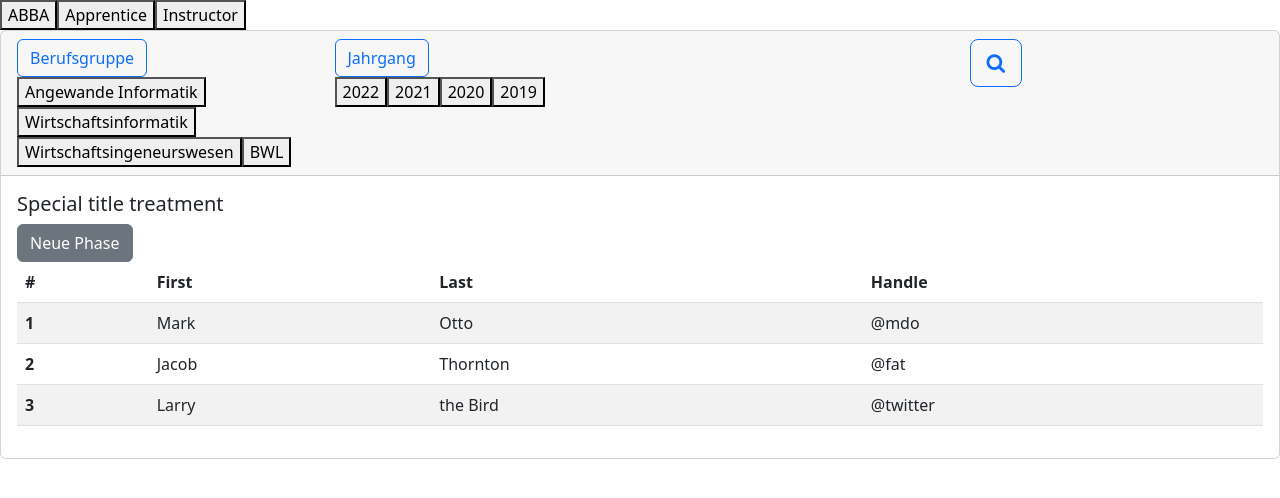
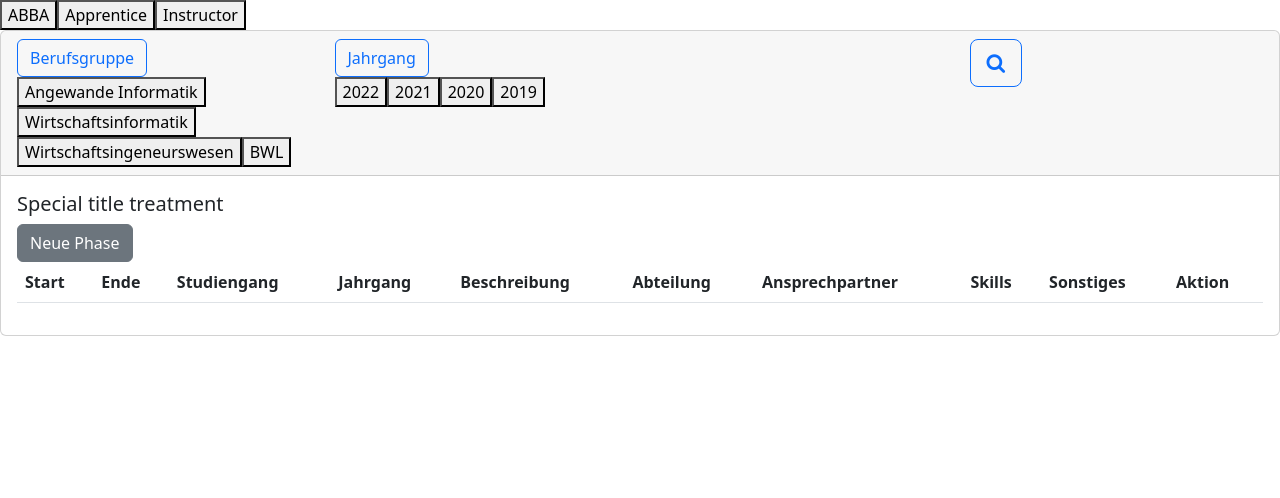
Before and after one commit to kngkiro/ng-training, an Angular app: page /abba in a window 1280 px wide. Shown: the top 498 px of the page. Built offline with nearby package versions, Linux system fonts and the light colour scheme.

Commit message:
4 files modified

```diff
--- a/src/app/abba/abba.component.html
+++ b/src/app/abba/abba.component.html
@@ -41,30 +41,33 @@
     <table class="table table-striped">
       <thead>
         <tr>
-          <th scope="col">#</th>
-          <th scope="col">First</th>
-          <th scope="col">Last</th>
-          <th scope="col">Handle</th>
+          <th scope="col">Start</th>
+          <th scope="col">Ende</th>
+          <th scope="col">Studiengang</th>
+          <th scope="col">Jahrgang</th>
+          <th scope="col">Beschreibung</th>
+          <th scope="col">Abteilung</th>
+          <th scope="col">Ansprechpartner</th>
+          <th scope="col">Skills</th>
+          <th scope="col">Sonstiges</th>
+          <th scope="col">Aktion</th>
         </tr>
       </thead>
       <tbody>
-        <tr>
-          <th scope="row">1</th>
-          <td>Mark</td>
-          <td>Otto</td>
-          <td>@mdo</td>
-        </tr>
-        <tr>
-          <th scope="row">2</th>
-          <td>Jacob</td>
-          <td>Thornton</td>
-          <td>@fat</td>
-        </tr>
-        <tr>
-          <th scope="row">3</th>
-          <td>Larry</td>
-          <td>the Bird</td>
-          <td>@twitter</td>
+        <tr *ngFor="let job of jobs">
+          <td>{{job.start}}</td>
+          <td>{{job.end}}</td>
+          <td>{{job.group}}</td>
+          <td>{{job.year}}</td>
+          <td>{{job.description}}</td>
+          <td>{{job.deparment}}</td>
+          <td>{{job.name}}</td>
+          <td>{{job.skills}}</td>
+          <td>{{job.misc}}</td>
+
+          <td>
+          <a class="btn btn-danger" [routerLink]="['/newphase']"> Löschen</a>
+          </td>
         </tr>
       </tbody>
     </table>
--- a/src/app/abba/abba.component.ts
+++ b/src/app/abba/abba.component.ts
@@ -1,4 +1,6 @@
 import { Component, OnInit } from '@angular/core';
+import { LocalService } from '../local.service';
+
 
 @Component({
   selector: 'app-abba',
@@ -7,7 +9,10 @@ import { Component, OnInit } from '@angular/core';
 })
 export class AbbaComponent implements OnInit {
 
-  constructor() { }
+  jobs = JSON.parse(this.localStore.getData("jobs"));
+
+
+  constructor(private localStore: LocalService) { }
 
   ngOnInit() {
   }
--- a/src/app/abba/newjob/newjob.component.html
+++ b/src/app/abba/newjob/newjob.component.html
@@ -24,6 +24,26 @@
     bis
     <input class="form-control w-25" type="date" id="end" name="end" formControlName="end" required>
   </div>
+  <div class="form-group">
+    <label for="name">Name</label>
+    <input class="form-control w-50" type="text" id="name" name="name" formControlName="name" placeholder="Name" >
+  </div>
+  <div class="form-group">
+    <label for="department">Abteilung</label>
+    <input class="form-control w-50" type="text" id="department" name="department" formControlName="department" placeholder="Abteilung" required>
+  </div>
+  <div class="form-group">
+    <label for="name">Beschreibung</label>
+    <input class="form-control w-50" type="text" id="description" name="description" formControlName="description" placeholder="Beschreibung" required>
+  </div>
+  <div class="form-group">
+    <label for="name">Skills</label>
+    <input class="form-control w-50" type="text" id="skills" name="skills" formControlName="skills" placeholder="Skills" >
+  </div>
+  <div class="form-group">
+    <label for="name">Sonstiges</label>
+    <input class="form-control w-50" type="text" id="misc" name="misc" formControlName="misc" placeholder="Sonstiiges" >
+  </div>
 
   <button class="button" type="submit">Submit Form</button>
   </form>
--- a/src/app/abba/newjob/newjob.component.ts
+++ b/src/app/abba/newjob/newjob.component.ts
@@ -16,10 +16,26 @@ export class NewjobComponent implements OnInit {
     group:'',
     year:'',
     start: '',
-    end: ''
+    end: '',
+    name: '',
+    department: '',
+    description: '',
+    skills: '',
+    misc: '',
+
   });
 
   onSubmit(): void {
+
+    var currentJobs = this.localStore.getData("jobs");
+    if(currentJobs != null){
+      var saveString = currentJobs.substring(0,currentJobs.length-1) + "," + JSON.stringify(this.newjob.value) + "]";
+    }
+    else{
+      var saveString = "[" + JSON.stringify(this.newjob.value) + "]";
+    }
+    this.localStore.saveData("jobs",saveString);
+    this.route.navigate(['/abba']);
   }
 
   ngOnInit() {
```
